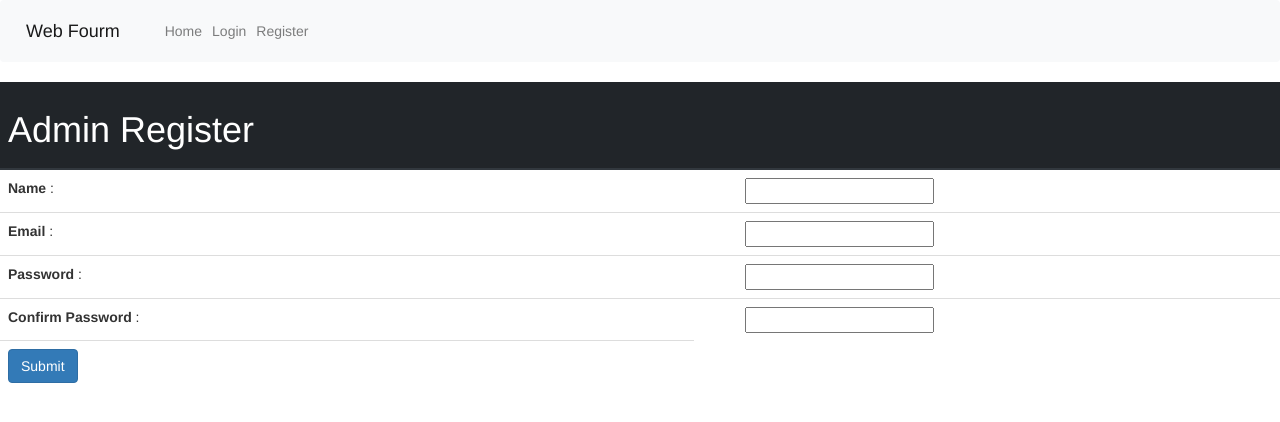
After one commit to meng-ze/Breitenburg-SER515, a Flask app: page /admin_register in a window 1280 px wide. The commit adds this page. Shown: the top 422 px of the page. Run offline with Flask 2, Linux system fonts and the light colour scheme; some libraries are stand-ins or nearby versions.

Commit message:
US66 - Task 73 -  Created a screen for admins to create new admins. Working on entering them in db

```diff
--- a/app.py
+++ b/app.py
@@ -62,6 +62,12 @@ class Post(Form):
 
 # User Register
 
+# Admin Register Form
+class AdminRegisterForm(Form):
+    name = StringField('Name', [validators.DataRequired(), validators.Length(min=1, max=50)])
+    email = EmailField('Email', [validators.DataRequired(), validators.Length(min=6, max=50), validators.Email()])
+    password = PasswordField('Password', [validators.DataRequired(), validators.EqualTo('confirm', message='Passwords do not match')])
+    confirm = PasswordField('Confirm Password')
 
 @app.route('/register', methods=['GET', 'POST'])
 def register():
@@ -84,9 +90,30 @@ def register():
             return redirect(url_for('login'))
     return render_template('register.html', title='Get Registered', form=form)
 
-# User login
+
+@app.route('/admin_register', methods=['GET', 'POST'])
+def admin_register():
+    form = AdminRegisterForm(request.form)
+    if request.method == 'POST' and form.validate():
+        name = form.name.data
+        email = form.email.data
+        password = form.password.data
+        register_flag = 0
+
+        conn = mysql.connect()
+        cur = conn.cursor()
+        cur.execute("INSERT INTO user(username, emailid, user_role, password, phone, dob, gender) VALUES(%s, %s, %s, %s, %s, %s, %s)", (name, email, "2", password, "", "", 'M'))
+        conn.commit()
+        register_flag = 1
+        cur.close()
+
+        if register_flag == 1:
+            flash('New Admin created successfully')
+            return redirect(url_for('admin_register'))
+    return render_template('admin_register.html', title='Get Registered', form=form)
 
 
+# User login
 @app.route('/logout', methods=['GET', 'POST'])
 def logout():
     if session.get('logged_in') is None:
--- /dev/null
+++ b/templates/admin_register.html
@@ -0,0 +1,20 @@
+{% include 'menu.html' %}
+{% from "includes/_formhelpers.html" import render_field %}
+<div class="container-fluid">
+<div class="row">
+<table class = "table table-borderless table-hover">
+<thead class="thead-dark"><th><h1>Admin Register</h1><th></th><th></th></thead>
+  <form method="POST" action="">
+	{{ render_field(form.name) }}
+    {{ render_field(form.email) }}
+    {{ render_field(form.password) }}
+    {{ render_field(form.confirm) }}
+   <tr>
+     <td><p><input type="submit" class="btn btn-primary" value="Submit"></p>
+     {% extends 'error_layout.html' %}</td>
+  </tr>
+  </table>
+  </form>
+</div>
+</div>
+{% include 'footer.html' %}
--- a/templates/menu.html
+++ b/templates/menu.html
@@ -31,7 +31,7 @@
 
          {% if session['role'] == 'admin' %}
          	<li class="nav-item">
-            	<a class="nav-link" href="my_posts">Create Admins</a>
+            	<a class="nav-link" href="admin_register">Create Admins</a>
          	</li>
          {% endif %}
 
```
